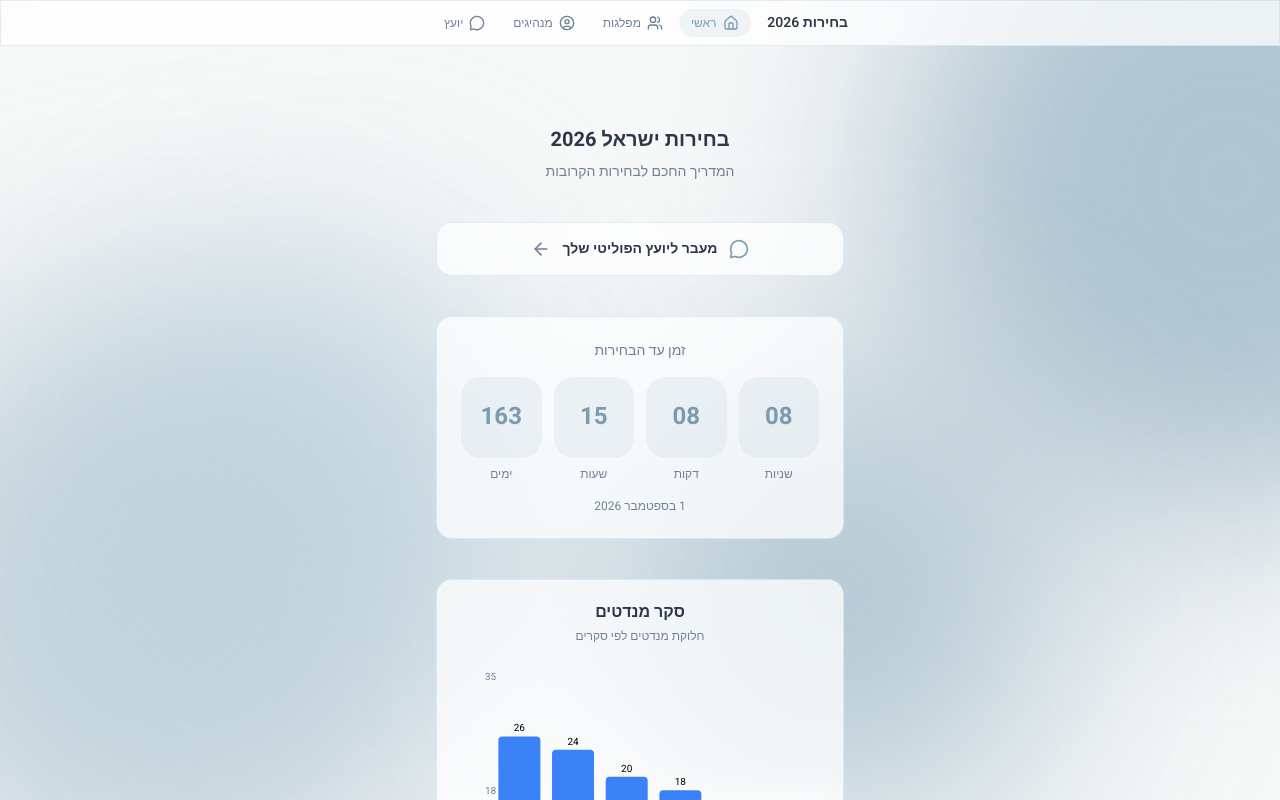
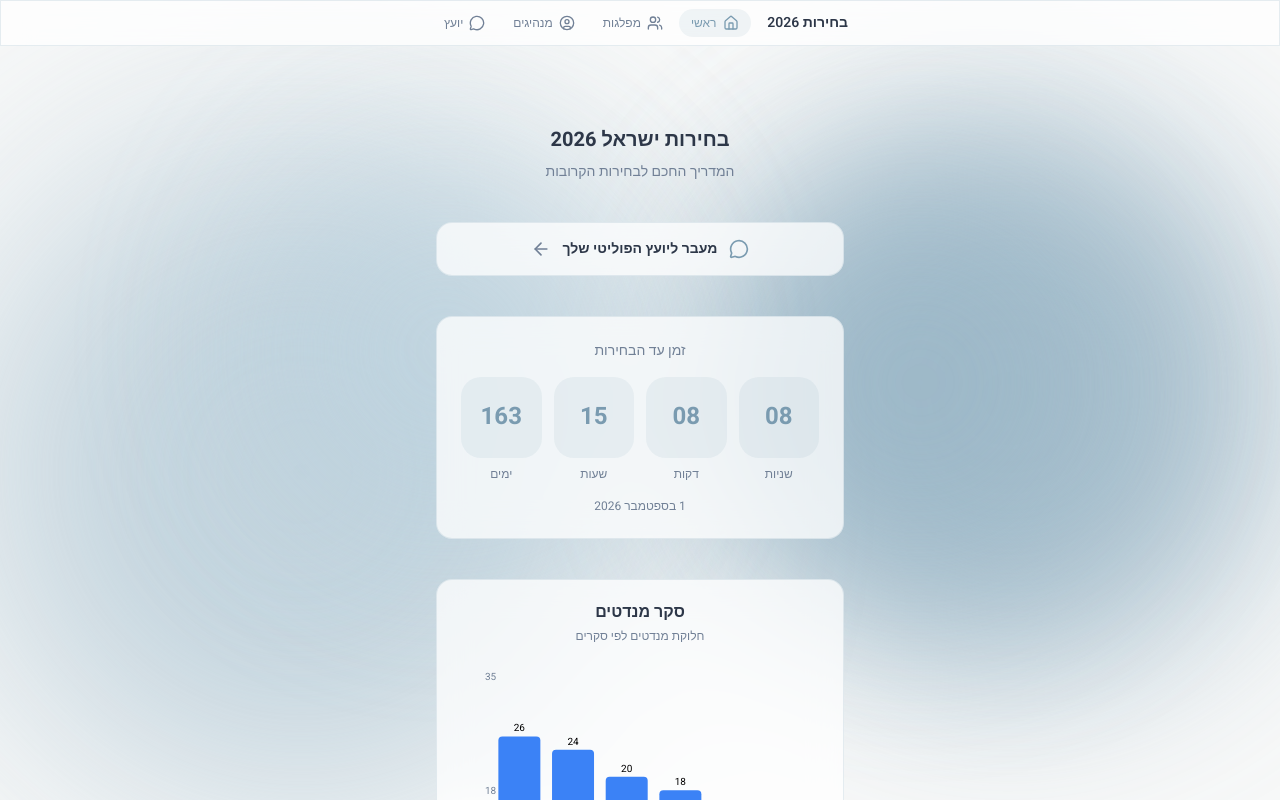
Before and after one commit to Tamir-Alaluf/election_israel, a Next.js app: page / in a window 1280 px wide. Shown: the top 800 px of the page. Built offline with nearby package versions, Linux system fonts and the light colour scheme.

Commit message:
feat: speed up and enhance blob animations
Make animations shorter, increase movement and scale changes, remove rotations.

```diff
--- a/app/globals.css
+++ b/app/globals.css
@@ -85,86 +85,84 @@
   width: 600px;
   height: 600px;
   background: radial-gradient(circle, #9BB6C6 0%, #7a9eb5 100%);
-  top: -200px;
-  right: -150px;
-  animation: float1 30s ease-in-out infinite;
+  top: -100px;
+  right: -100px;
+  animation: float1 12s ease-in-out infinite;
 }
 
 .blob-2 {
   width: 550px;
   height: 550px;
   background: radial-gradient(circle, #b5ccd9 0%, #9BB6C6 100%);
-  bottom: -150px;
-  left: -200px;
-  animation: float2 35s ease-in-out infinite;
+  bottom: -100px;
+  left: -150px;
+  animation: float2 15s ease-in-out infinite;
 }
 
 .blob-3 {
-  width: 400px;
-  height: 400px;
+  width: 450px;
+  height: 450px;
   background: radial-gradient(circle, #9BB6C6 0%, #8aadc0 100%);
-  top: 40%;
-  right: 10%;
-  animation: float3 25s ease-in-out infinite;
+  top: 30%;
+  right: 5%;
+  animation: float3 10s ease-in-out infinite;
 }
 
 .blob-4 {
-  width: 350px;
-  height: 350px;
+  width: 400px;
+  height: 400px;
   background: radial-gradient(circle, #c8dbe5 0%, #a8c4d4 100%);
-  top: 20%;
-  left: 5%;
-  animation: float4 28s ease-in-out infinite;
+  top: 10%;
+  left: 0%;
+  animation: float4 13s ease-in-out infinite;
 }
 
 .blob-5 {
-  width: 300px;
-  height: 300px;
+  width: 350px;
+  height: 350px;
   background: radial-gradient(circle, #9BB6C6 0%, #87afc4 100%);
-  bottom: 30%;
-  right: 30%;
-  animation: float5 32s ease-in-out infinite;
+  bottom: 20%;
+  right: 25%;
+  animation: float5 11s ease-in-out infinite;
 }
 
 @keyframes float1 {
-  0% { transform: translate(0, 0) scale(1) rotate(0deg); }
-  20% { transform: translate(100px, 80px) scale(1.1) rotate(10deg); }
-  40% { transform: translate(-50px, 150px) scale(0.95) rotate(-5deg); }
-  60% { transform: translate(80px, 50px) scale(1.05) rotate(15deg); }
-  80% { transform: translate(-30px, -50px) scale(1) rotate(-10deg); }
-  100% { transform: translate(0, 0) scale(1) rotate(0deg); }
+  0% { transform: translate(0, 0) scale(1); }
+  25% { transform: translate(150px, 100px) scale(1.15); }
+  50% { transform: translate(-80px, 200px) scale(0.9); }
+  75% { transform: translate(100px, 80px) scale(1.1); }
+  100% { transform: translate(0, 0) scale(1); }
 }
 
 @keyframes float2 {
-  0% { transform: translate(0, 0) scale(1) rotate(0deg); }
-  25% { transform: translate(120px, -100px) scale(1.15) rotate(-15deg); }
-  50% { transform: translate(50px, -180px) scale(0.9) rotate(10deg); }
-  75% { transform: translate(-80px, -80px) scale(1.1) rotate(-5deg); }
-  100% { transform: translate(0, 0) scale(1) rotate(0deg); }
+  0% { transform: translate(0, 0) scale(1); }
+  33% { transform: translate(180px, -150px) scale(1.2); }
+  66% { transform: translate(80px, -250px) scale(0.85); }
+  100% { transform: translate(0, 0) scale(1); }
 }
 
 @keyframes float3 {
-  0% { transform: translate(0, 0) scale(1) rotate(0deg); }
-  33% { transform: translate(-150px, 100px) scale(1.2) rotate(20deg); }
-  66% { transform: translate(100px, -50px) scale(0.85) rotate(-15deg); }
-  100% { transform: translate(0, 0) scale(1) rotate(0deg); }
+  0% { transform: translate(0, 0) scale(1); }
+  25% { transform: translate(-200px, 150px) scale(1.25); }
+  50% { transform: translate(-100px, -100px) scale(0.9); }
+  75% { transform: translate(150px, 50px) scale(1.1); }
+  100% { transform: translate(0, 0) scale(1); }
 }
 
 @keyframes float4 {
-  0% { transform: translate(0, 0) scale(1) rotate(0deg); }
-  20% { transform: translate(80px, 120px) scale(1.1) rotate(-10deg); }
-  40% { transform: translate(180px, 50px) scale(0.95) rotate(15deg); }
-  60% { transform: translate(100px, -80px) scale(1.15) rotate(5deg); }
-  80% { transform: translate(-50px, 30px) scale(0.9) rotate(-20deg); }
-  100% { transform: translate(0, 0) scale(1) rotate(0deg); }
+  0% { transform: translate(0, 0) scale(1); }
+  20% { transform: translate(120px, 180px) scale(1.15); }
+  40% { transform: translate(250px, 80px) scale(0.9); }
+  60% { transform: translate(150px, -120px) scale(1.2); }
+  80% { transform: translate(-80px, 50px) scale(0.95); }
+  100% { transform: translate(0, 0) scale(1); }
 }
 
 @keyframes float5 {
-  0% { transform: translate(0, 0) scale(1) rotate(0deg); }
-  25% { transform: translate(-100px, -120px) scale(1.1) rotate(15deg); }
-  50% { transform: translate(80px, -60px) scale(0.9) rotate(-10deg); }
-  75% { transform: translate(-60px, 80px) scale(1.05) rotate(20deg); }
-  100% { transform: translate(0, 0) scale(1) rotate(0deg); }
+  0% { transform: translate(0, 0) scale(1); }
+  33% { transform: translate(-150px, -180px) scale(1.15); }
+  66% { transform: translate(120px, -80px) scale(0.85); }
+  100% { transform: translate(0, 0) scale(1); }
 }
 
 /* Glass card */
```
